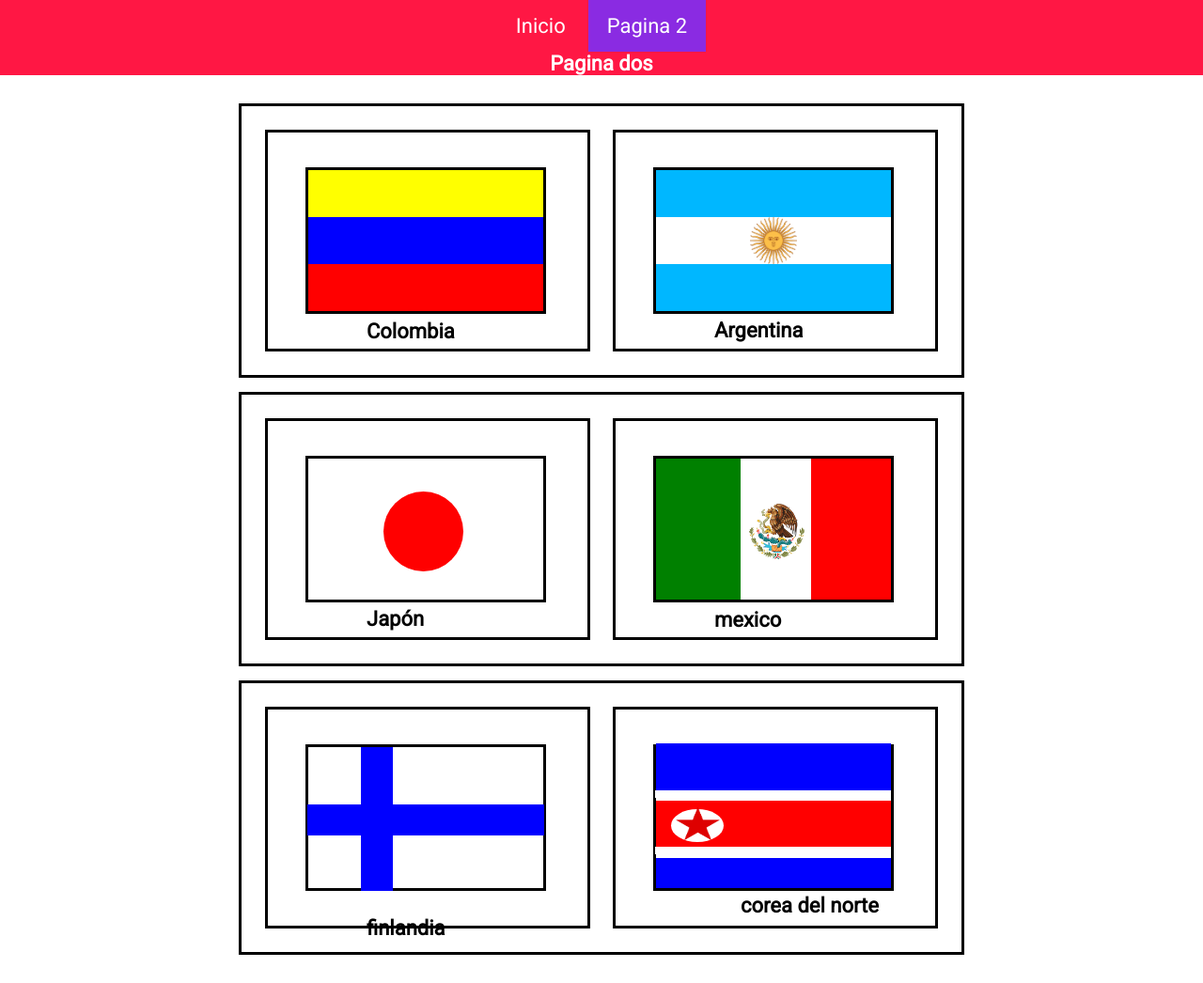
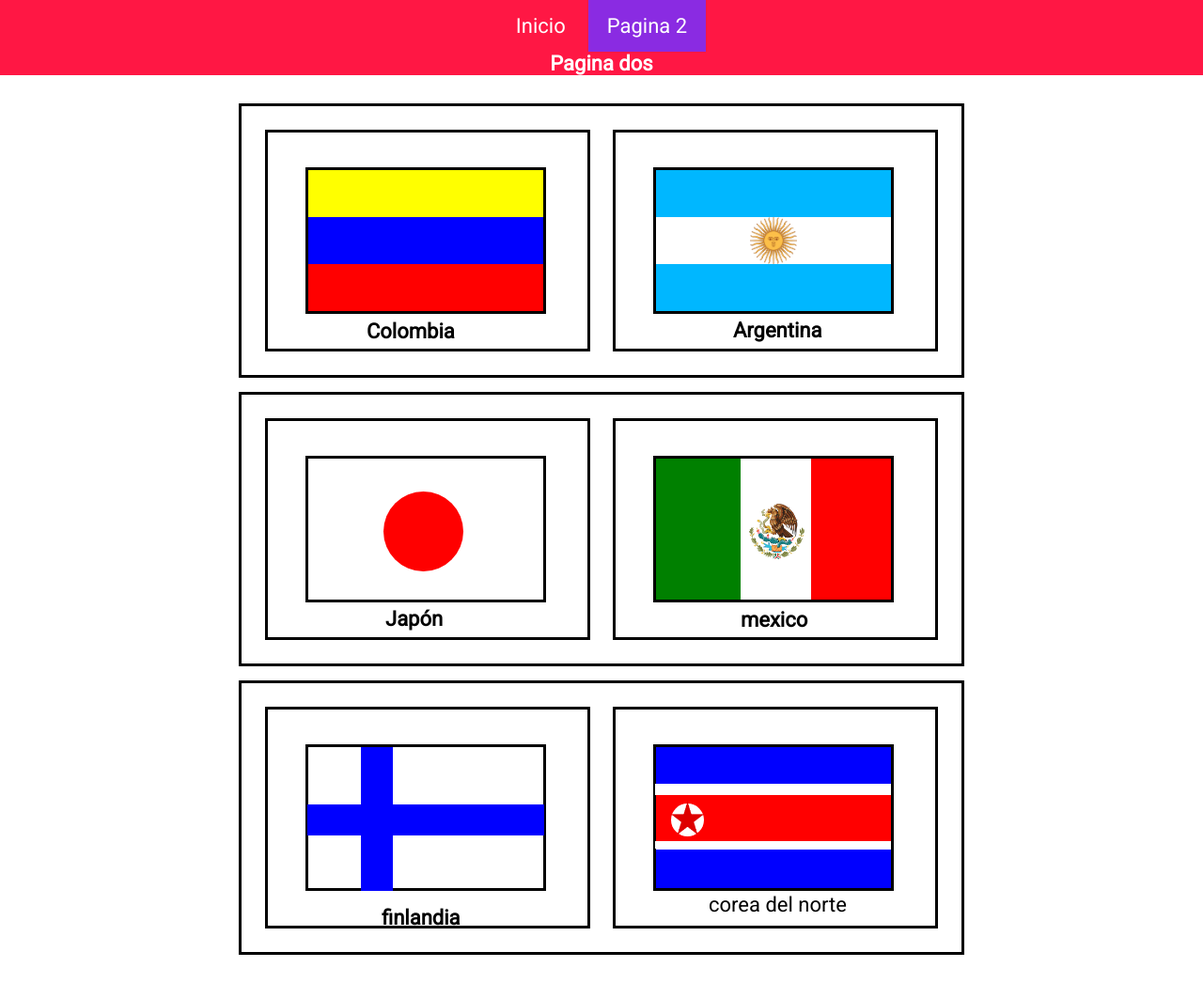
Before and after one commit to didier7u7/banderas, a plain HTML site: page page/page2.html in a window 1280 px wide. Shown: the whole page at 94% size. Drawn offline with Linux system fonts and the light colour scheme.

Commit message:
finaldixon

```diff
--- a/page/page2.html
+++ b/page/page2.html
@@ -32,7 +32,7 @@
             </blanco>
             <azula></azula>
           </article>
-          <h2>Argentina</h2>
+          <h3>Argentina</h3>
         </footer>
     </footer>
 
@@ -43,7 +43,7 @@
                 <rojo1></rojo1>
             </blanco1>
           </article>
-          <h2>Japón</h2>
+          <h4>Japón</h4>
         </footer>
 
         <footer>
@@ -54,7 +54,7 @@
               </blanco2>
               <rojo2></rojo2>
             </article>
-            <h2>mexico</h2>
+            <h5>mexico</h5>
           </footer>
       </footer>
 
@@ -64,7 +64,7 @@
               <azul1></azul1>
               <azul4></azul4>
             </article>
-            <h2>finlandia</h2>
+            <h6>finlandia</h6>
           </footer>
 
           <footer>
@@ -78,7 +78,7 @@
                 </rojo7>
                 <blanco6></blanco6>
                 <azul8></azul8>
-                <h2>corea del norte</h2>
+                <h7>corea del norte</h7>
               </article>
             </footer>
         </footer>
--- a/styles/main2.css
+++ b/styles/main2.css
@@ -41,6 +41,48 @@ h2{
   font-family: 'Roboto', sans-serif;
   font-size: 22px;
 }
+h3{
+
+  display: inline-block;
+  margin: 5px auto 0px 110px;
+  text-decoration: none;
+  color:black;
+  font-family: 'Roboto', sans-serif;
+  font-size: 22px;
+}
+h4{
+  display: inline-block;
+  margin: 5px auto 0px 110px;
+  text-decoration: none;
+  color:black;
+  font-family: 'Roboto', sans-serif;
+  font-size: 22px;
+}
+h5{
+  display: inline-block;
+  margin: 5px auto 0px 118px;
+  text-decoration: none;
+  color:black;
+  font-family: 'Roboto', sans-serif;
+  font-size: 22px;
+}
+h6{
+  display: inline-block;
+  margin: -24px auto 0px 106px;
+  text-decoration: none;
+  color:black;
+  font-family: 'Roboto', sans-serif;
+  font-size: 22px;
+}
+h7{
+  display: inline-block;
+  margin: 4px auto -18px 56px;
+  text-decoration: none;
+  color:black;
+  font-family: 'Roboto', sans-serif;
+  font-size: 22px;
+}
+
 .inicio{
   background-color:white;
   width: fit-content;
@@ -180,15 +222,15 @@ h2{
 .inicio footer footer article azul9{
   display: inline-block;
   width:250px;
-  height:50px;
-  margin:-4px auto auto auto;
+  height:40px;
+  margin:0px auto auto auto;
   background-color: blue;
 }
 .inicio footer footer article blanco5{
   display: inline-block;
   width:251px;
-  height:8px;
-  margin:-9px 10px 10px  -1px;
+  height:12px;
+  margin:-43px 2px 7px  -1px;
   background-color:white;
 }
 .inicio footer footer article rojo7{
@@ -208,20 +250,20 @@ h2{
 .inicio footer footer article azul8{
   display: inline-block;
   width:250px;
-  height:32px;
-  margin:-10px 0px  -3px 0px;
+  height:41px;
+  margin:-13px 0px  -3px 0px;
   background-color: blue;
 }
 .inicio footer footer article circulo{
   display: inline-block;
-  width:56px;
+  width:35px;
   height:35px;
   margin: 9px 0px 5px 16px;
   background-color:white;
   border-radius: 50%;
 }
 .inicio footer footer article circulo  img{
-  width: 47px;
+  width: 35px;
   height: 35px;
-  margin: -2px auto 7px 5px;
+  margin: -2px auto 7px 0px;
 }
```
